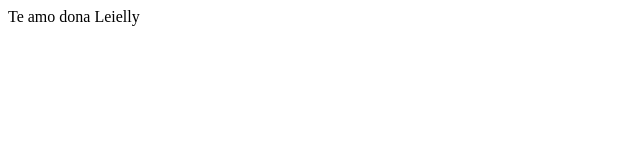
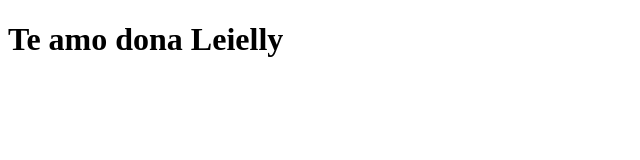
Before and after one commit to caetanodemat/aula4, a plain HTML site: page leielly.html in a window 1280 px wide. Shown: the whole page, without its empty margins (0-640 px from the left). Drawn offline with Linux system fonts and the light colour scheme.

Commit message:
mudança 2

```diff
--- a/leielly.html
+++ b/leielly.html
@@ -5,7 +5,8 @@
     <meta name="viewport" content="width=device-width, initial-scale=1.0">
     <title>Boa noite</title>
 </head>
-<body> Te amo dona Leielly
+<body> <h1>Te amo dona Leielly</h1>
+
 
 </body>
 </html>
```
